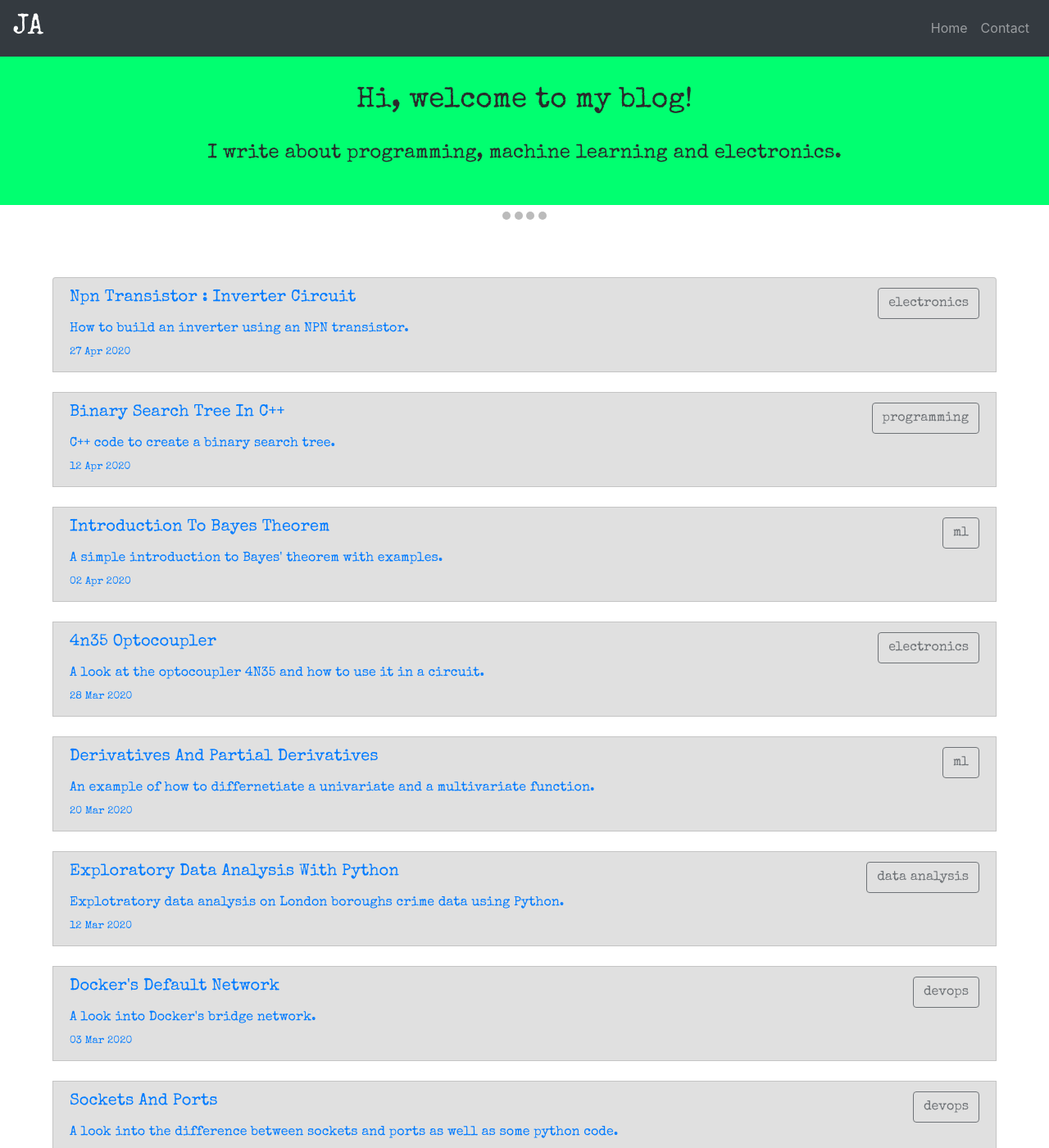
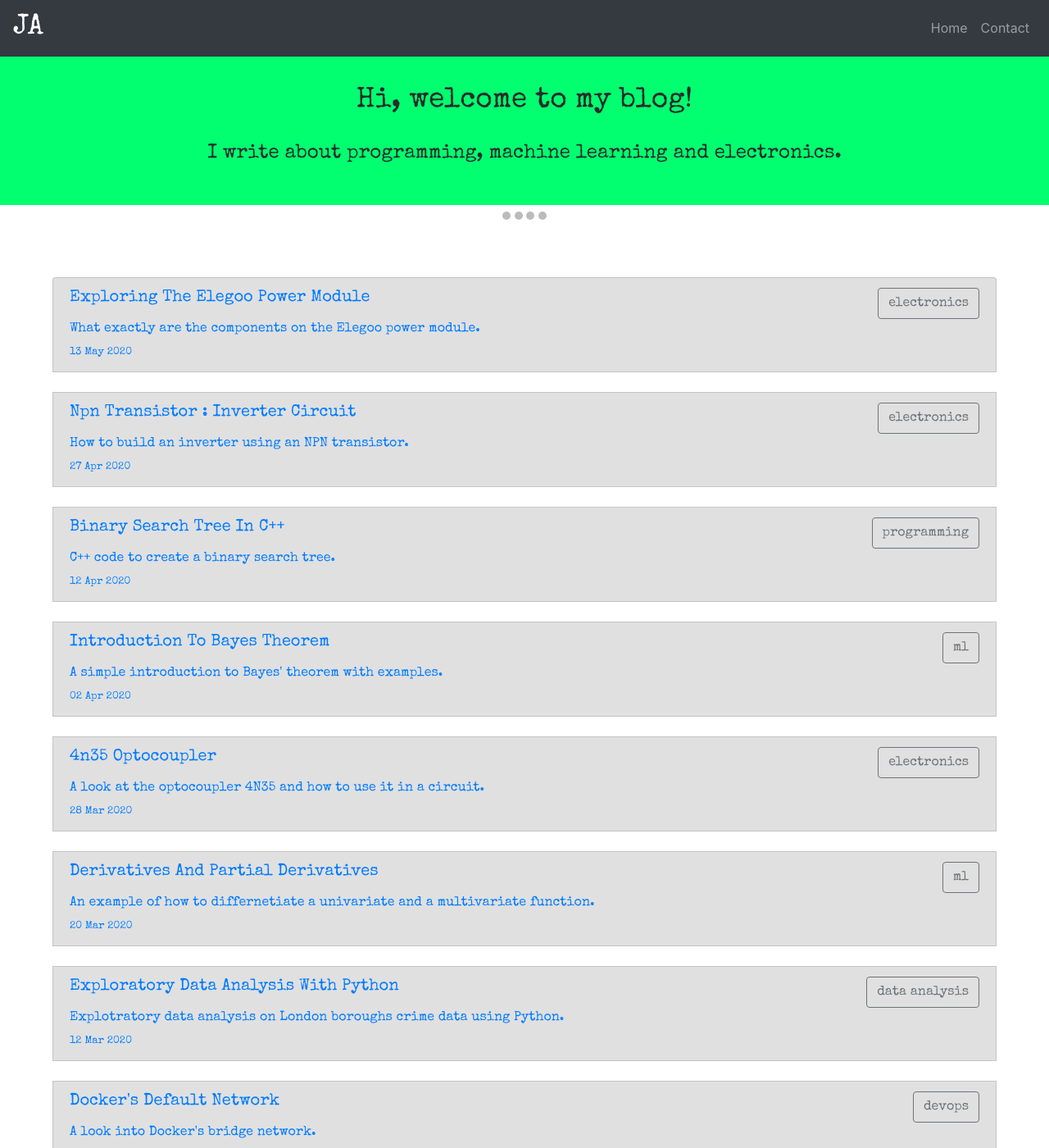
Before and after one commit to dotja/dotja.github.io, a Jekyll site: the page built from index.html, in a window 1280 px wide and 1400 px high. Shown: the whole window at 82% size. Built offline with Jekyll 4.4.1, drawn with Linux system fonts in a browser that asks for light colours.

Commit message:
publishing the elegoo article

```diff
--- /dev/null
+++ b/_posts/2020-05-13-Exploring-the-Elegoo-power-module.md
@@ -0,0 +1,107 @@
+---
+layout: post
+date: 2020-05-13
+category: electronics
+summary: "What exactly are the components on the Elegoo power module."
+content_description: "What is on the Elegoo power module. Power module electronic components."
+---
+<div media:type="text/omd" class="blog_title_style container">
+    <h1><span>Exploring the Elegoo Power Module</span></h1>
+    <small>13 May 2020</small>
+</div>
+
+<div media:type="text/omd" class="blog_content_style container">
+
+<p id="blog_text">
+<kbd>If</kbd> you are like me, as in you need to understand some things that might not be relevant to others then you are in the right place. The macro concept of things is something nice to understand; however, the micro concepts are the things that I find intriguing and that are important when you are trying to understand how something works from inside out.
+</p>
+
+<p id="blog_text">
+As I have been using my Elegoo power module to create some basic circuits such as the <a target="_blank" href="https://dotja.github.io/electronics/2020/03/28/4N35-Optocoupler.html">Optocoupler</a>, I was interested to know what the components on the power module itself were, so I did a bit of exploration.  This wasn't straight forward using a simple Google search since the explanations I came across only mostly described the major components on the module which were just 4 out of roughly 20! So here is what I gathered and hopefully you find this useful.
+</p>
+
+
+<div class="centered_div">
+<img class="power_module_image" src="/assets/images/power_module_labels.jpg">
+</div>
+
+<h3 id="blog_text">1) Power plug input</h3>
+<p id="blog_text">
+This provides a direct current of about 9V via a 5.5mm x 2.1mm plug that goes into the wall outlet. This voltage is reduced by some of the components on the module which I will list below.
+</p>
+
+<h3 id="blog_text">2) Vcc and GND pins</h3>
+<p id="blog_text">
+Vcc is the voltage common collector that has the higher voltage with respect to the other pin V(GND) or ground. If you look at the module from below, you can see that those are the pins that attach to the breadboard and provide voltage for the protruding header pins.
+</p>
+
+<h3 id="blog_text">3) Header</h3>
+<p id="blog_text">
+These are 2 4-pin rows that can be insulated using the cap you see in the figure.
+</p>
+
+<h3 id="blog_text">4) CJT1117-5</h3>
+<p id="blog_text">
+This is a voltage regulator that provides a voltage of 5.0v from an input voltage. This component provides regulated voltage to the adjustable voltage pins.
+</p>
+
+<h3 id="blog_text">5) Header</h3>
+<p id="blog_text">
+This is a 4-pin dual row which is 2 rows made of 4 pins.
+</p>
+
+<h3 id="blog_text">6) Capacitors</h3>
+<p id="blog_text">
+3 capacitors of 0.1microF.
+</p>
+
+<h3 id="blog_text">7) Header cap</h3>
+<p id="blog_text">
+This is a removable cap. It can be used to insulate the pins and halt the current flow.
+</p>
+
+<h3 id="blog_text">8) AMS1117-3.3</h3>
+<p id="blog_text">
+This is a voltage regulator that provides 3.3v from an input voltage. This component provides regulated voltage to the adjustable voltage pins.
+</p>
+
+<h3 id="blog_text">9) M7</h3>
+<p id="blog_text">
+This is known as the default diode or rectifier diode. A rectifier is able to convert alternating current (AC) into direct current (DC).
+The M7 has a V(RRM) repetitive peak reverse voltage of 1000v. This means that while a device can block a maximum value of reverse voltage before it gets damaged, the V(RRM) can block that repeatadly without any damage.
+</p>
+
+<h3 id="blog_text">10) USB connector</h3>
+<p id="blog_text">
+This provides power to an external device. So you can use this power module to power a device via usb.
+</p>
+
+<h3 id="blog_text">11) Power switch</h3>
+<p id="blog_text">
+This is a 3-pin dual row switch which means it has a total of 6 pins. It allows the power module to turn on and this is indicated by the LED next to it which turns on.
+</p>
+
+<h3 id="blog_text">12) Fuse</h3>
+<p id="blog_text">
+Which is a component that protects the circuit from getting injured due to excess current.
+</p>
+
+<h3 id="blog_text">13) LED</h3>
+<p id="blog_text">
+This LED is used as an indicator for when the power switch is turned on.
+</p>
+
+<h3 id="blog_text">14) Resistor</h3>
+<p id="blog_text">
+This resistor is labelled as 470R which means 470.0 ohm. A resistor is able to provide resistance for the circuit mostly the LED, which is a sensitive component that burns out under high current.
+</p>
+
+<h3 id="blog_text">15) Capacitor</h3>
+<p id="blog_text">
+This is a big capacitor of 10 microF.
+</p>
+
+
+<br />
+
+</div>
--- a/_sass/main.scss
+++ b/_sass/main.scss
@@ -161,6 +161,13 @@ img {
   width: 500px;
 }
 
+/* image in the elegoo power module article, are adjusted in mobile view */
+.power_module_image {
+  /* style for specific image */
+  width: 1200px;
+  height: 600px;
+}
+
 /* adjust according to screen width */
 /* this goes with meta tag with the viewport set */
 @media only screen and (max-width: 500px) {
@@ -207,4 +214,9 @@ img {
   /* adjusting transistor inverter big image */
   width: 250px;
   }
+  .power_module_image {
+    /* adjusting the elegoo power module image */
+    width: 300px;
+    height: 200px;
+  }
 }
```
Also changed, not shown: assets/images/power_module_labels.jpg (added).
